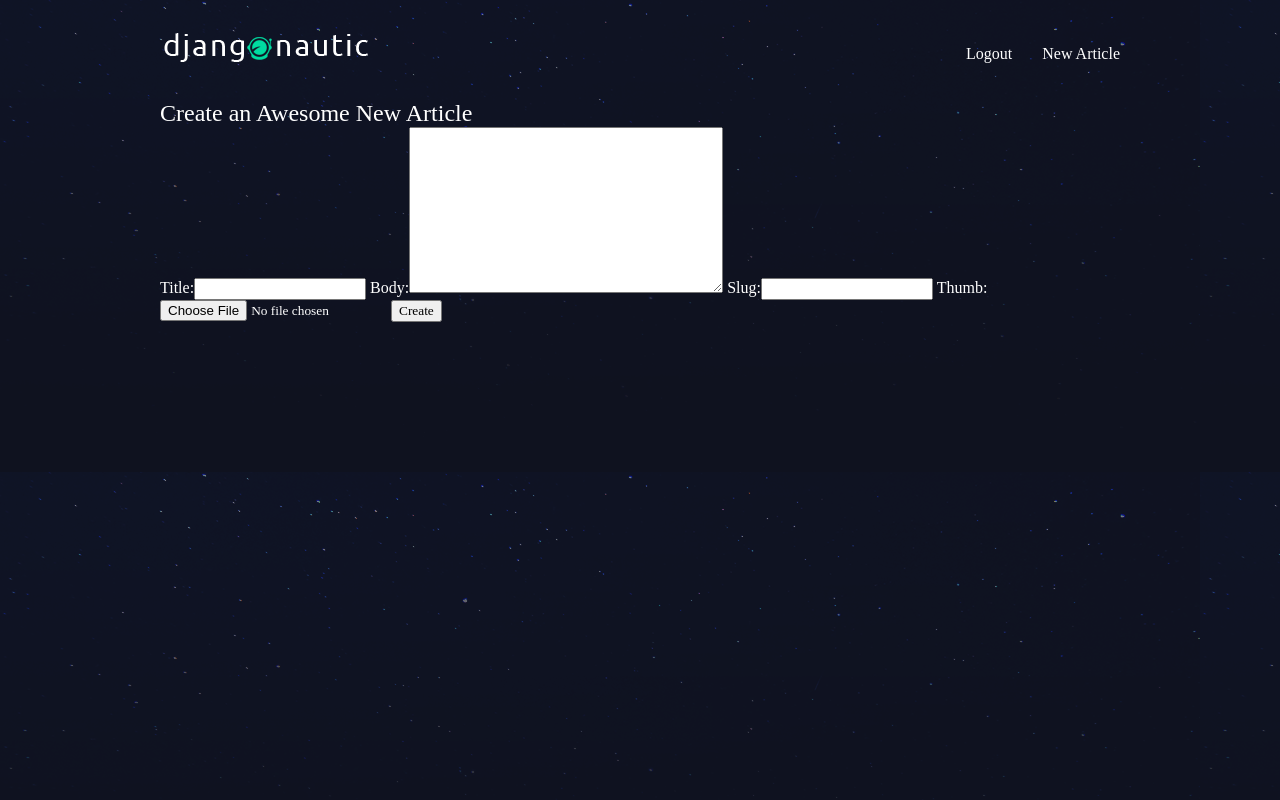
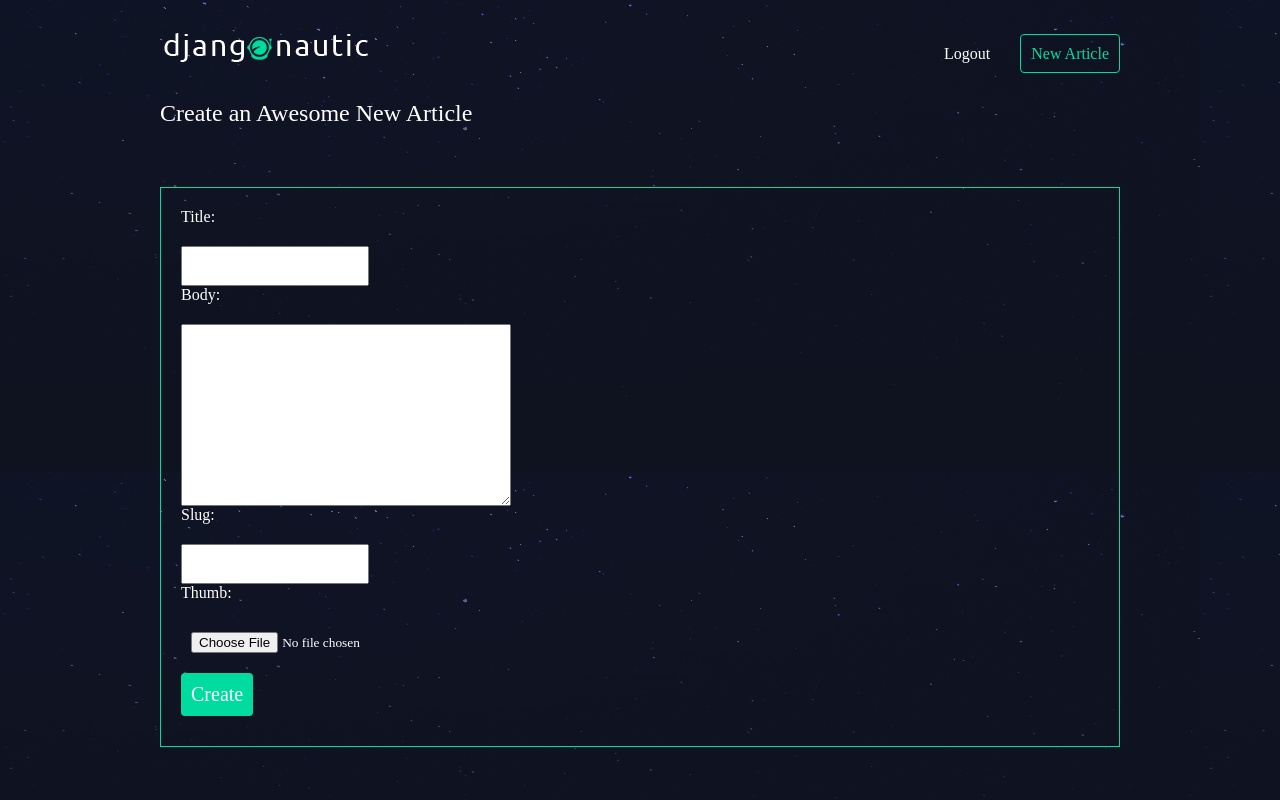
Before and after one commit to masterseeker/NetNinjaDjango, a Django app: page /articles/create/ in a window 1280 px wide. Run offline with Django 3.2, Linux system fonts and the light colour scheme; a user stored in the database is signed in.

Commit message:
Finished Tutorial

```diff
--- a/djangoautic/articles/templates/articles/article_create.html
+++ b/djangoautic/articles/templates/articles/article_create.html
@@ -1,15 +1,13 @@
 {% extends 'base_layout.html' %}
 
 {% block content %}
-
-  <div class = "create-article">
-    <h2>Create an Awesome New Article </h2>
-    <form class ="site-form" action="{% url 'articles:create' %}" method="post" enctype="multipart/form-data">
-      {% csrf_token %}
-      {{ form }}
-      <input type="submit" value="Create">
-    </form>
-
-  </div>
-
+    <div class="create-article">
+        <h2>Create an Awesome New Article</h2>
+        <form class="site-form" action="{% url 'articles:create' %}" method="post" enctype="multipart/form-data">
+            {% csrf_token %}
+            {{ form }}
+            <input type="submit" value="Create">
+        </form>
+    </div>
+    <script src="/static/slugify.js"></script>
 {% endblock %}
--- /dev/null
+++ b/djangoautic/assets/slugify.js
@@ -0,0 +1,15 @@
+
+const titleInput = document.querySelector('input[name=title]');
+const slugInput = document.querySelector('input[name=slug]');
+
+const slugify = (val) => {
+
+    return val.toString().toLowerCase().trim()
+        .replace(/&/g, '-and-')         // Replace & with 'and'
+        .replace(/[\s\W-]+/g, '-')      // Replace spaces, non-word characters and dashes with a single dash (-)
+
+};
+
+titleInput.addEventListener('keyup', (e) => {
+    slugInput.setAttribute('value', slugify(titleInput.value));
+});
--- a/djangoautic/assets/styles.css
+++ b/djangoautic/assets/styles.css
@@ -102,3 +102,50 @@ nav button{
 .article-detail  .article p{
     margin: 10px 20px
 }
+
+.site-form {
+    margin-top: 60px;
+    border: 1px solid #00dba0;
+    padding: 20px;
+}
+
+.site-form input, .site-form textarea{
+    display: block;
+    margin: 20px 0 0px 0;
+    padding: 10px;
+}
+
+a.highlight{
+    border: 1px solid #00dba0;
+    padding: 10px;
+    border-radius: 4px;
+    color: #00dba0;
+}
+
+.helptext, .helptext ul{
+    margin: 0 auto 20px;
+    color: #bbb;
+    font-size: 14px;
+    display: block;
+}
+
+.errorlist li{
+    padding: 10px;
+    list-style-type: none;
+    border: 1px solid #FF5722;
+    margin: 10px 0;
+    color: #FF5722
+}
+
+.errorlist{
+    padding: 0;
+}
+
+.site-form input[type="submit"]{
+    background: #00dba0;
+    border: 0;
+    color: #fff;
+    font-size: 20px;
+    border-radius: 4px;
+    margin: 10px 0;
+}
```
Also changed, not shown: djangoautic/db.sqlite3.
